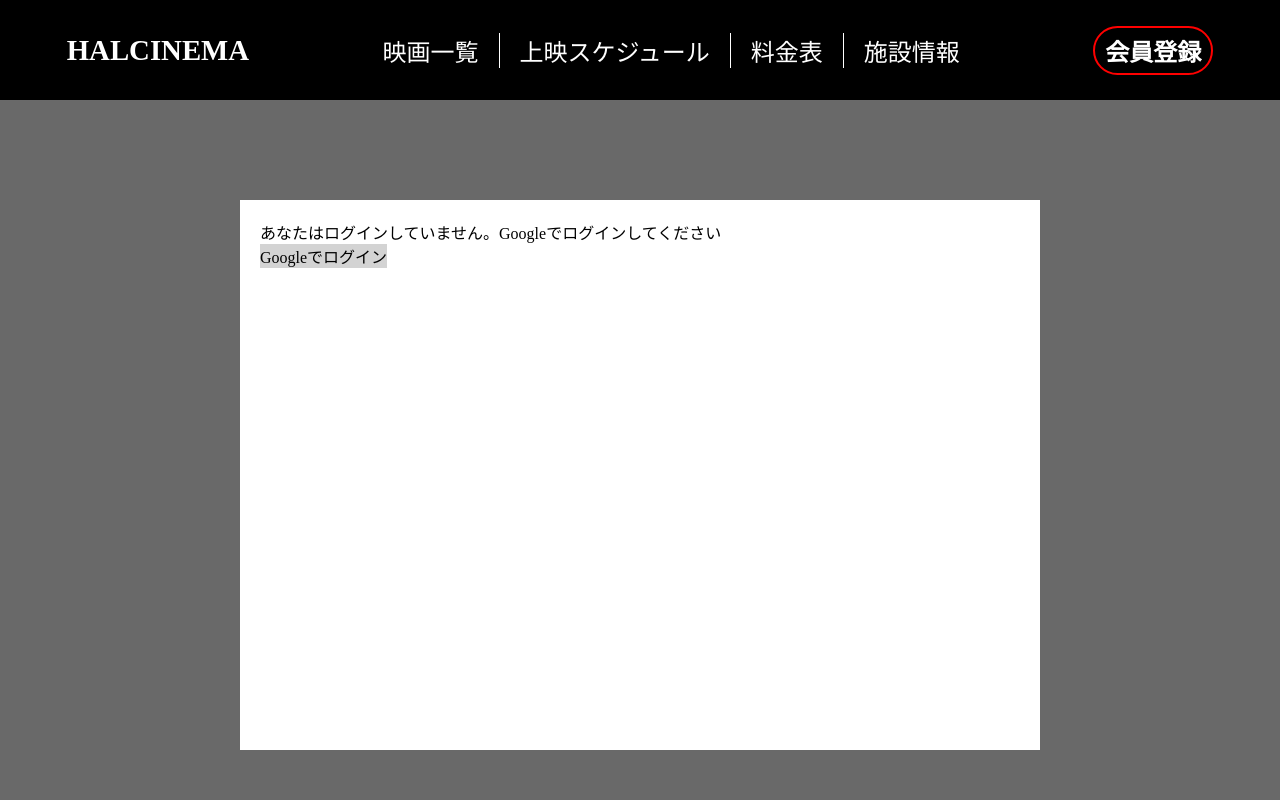
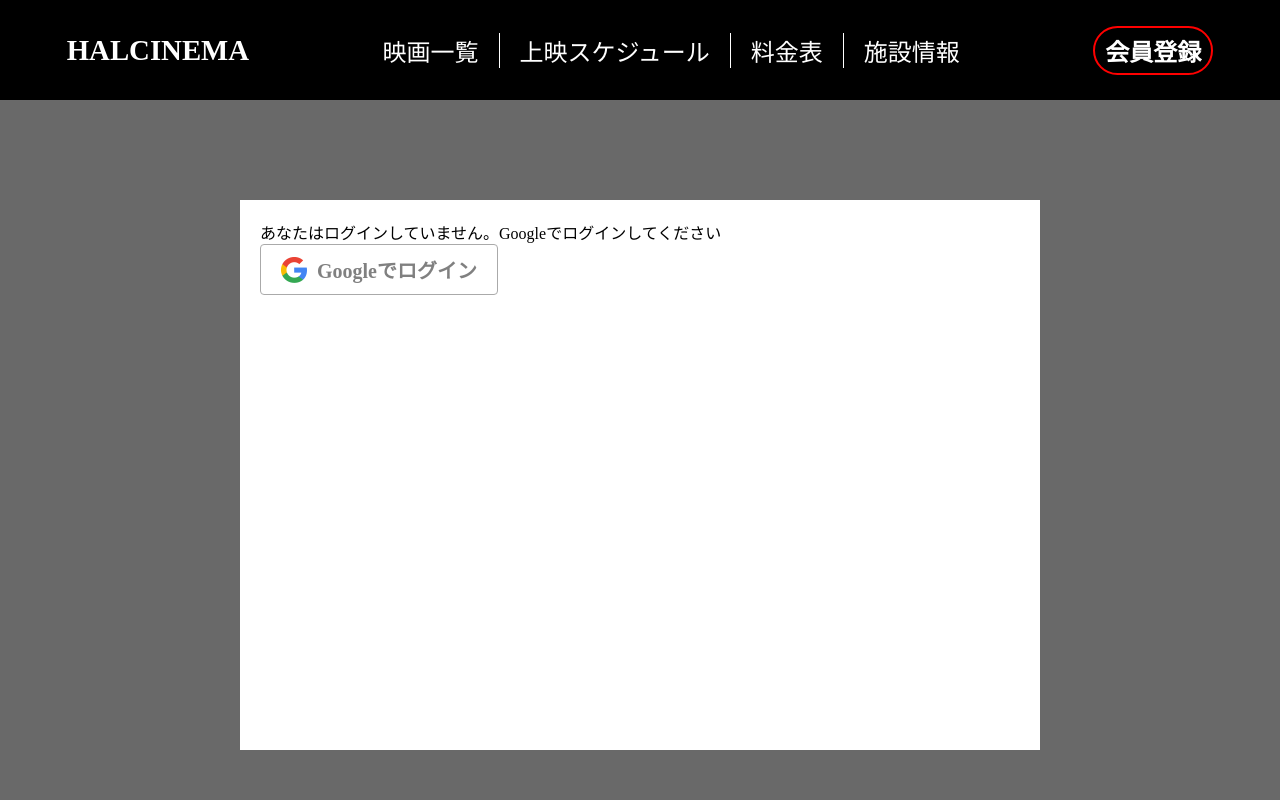
Before and after one commit to HAL-Cinema-G9/frontend, a Next.js app: page /signin in a window 1280 px wide. Shown: the top 800 px of the page. Built offline with nearby package versions, Linux system fonts and the light colour scheme; no server answers.

Commit message:
change ログインボタンのデザイン

```diff
--- a/src/components/Signin/Button/LoginButton.tsx
+++ b/src/components/Signin/Button/LoginButton.tsx
@@ -1,9 +1,19 @@
 import { css } from '@emotion/react';
 import { useSession, signIn } from 'next-auth/react';
+import Image from 'next/image';
 
 const styles = {
   button: css`
-    background-color: lightgray;
+    display: flex;
+    gap: 10px;
+    align-items: center;
+    background-color: #fff;
+    color: #808080;
+    font-weight: bold;
+    font-size: 20px;
+    border: 1px solid #aaa;
+    border-radius: 4px;
+    padding: 10px 20px;
   `,
 };
 
@@ -23,7 +33,13 @@ const Login = () => {
             signIn('google', { prompt: 'login' })
           }
         >
-          Googleでログイン
+          <Image
+            src={'/images/google-icon.png'}
+            alt={'google-icon'}
+            height={26}
+            width={26}
+          />
+          <p>Googleでログイン</p>
         </button>
       </div>
     );
```
Also changed, not shown: src/components/Reservation/Ticket/IsSignInCard.tsx (+6 -1 lines), public/images/google-icon.png (added).
